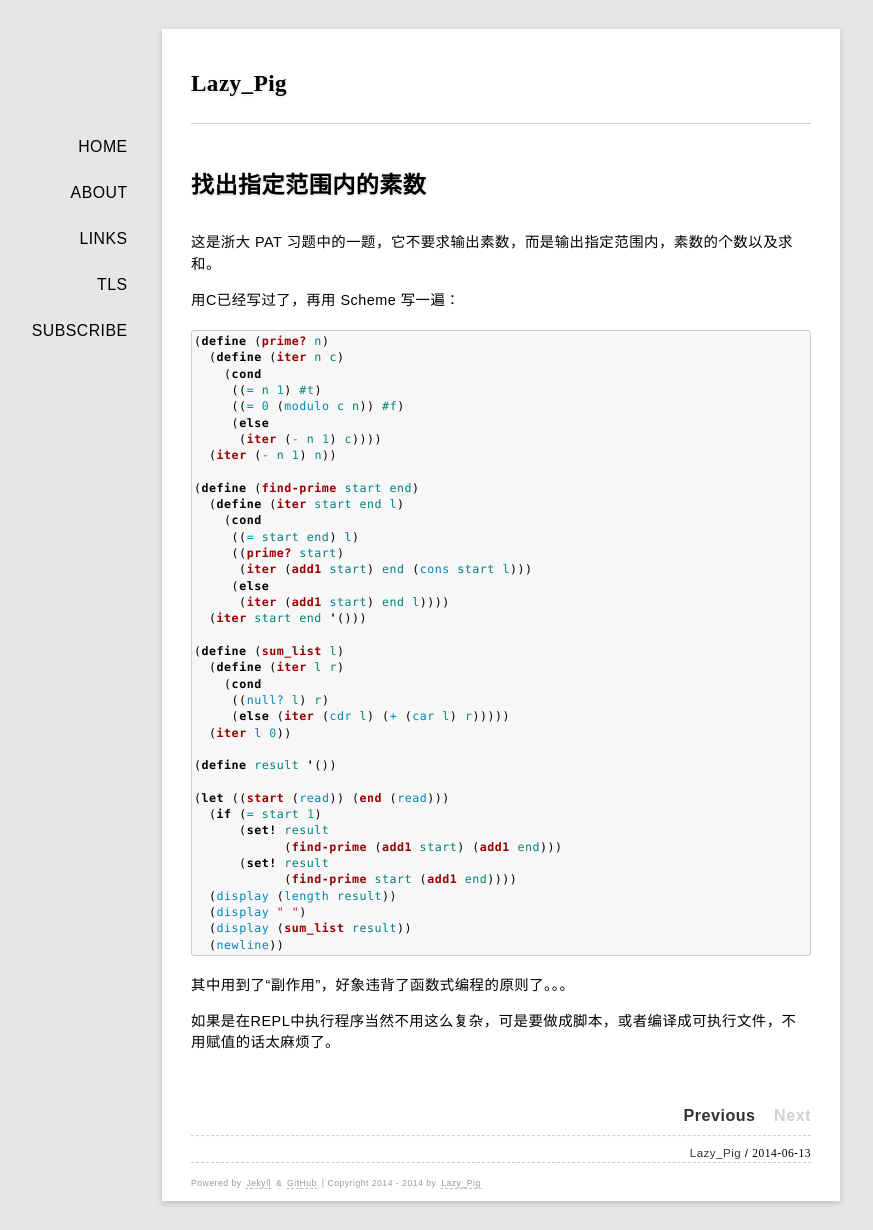
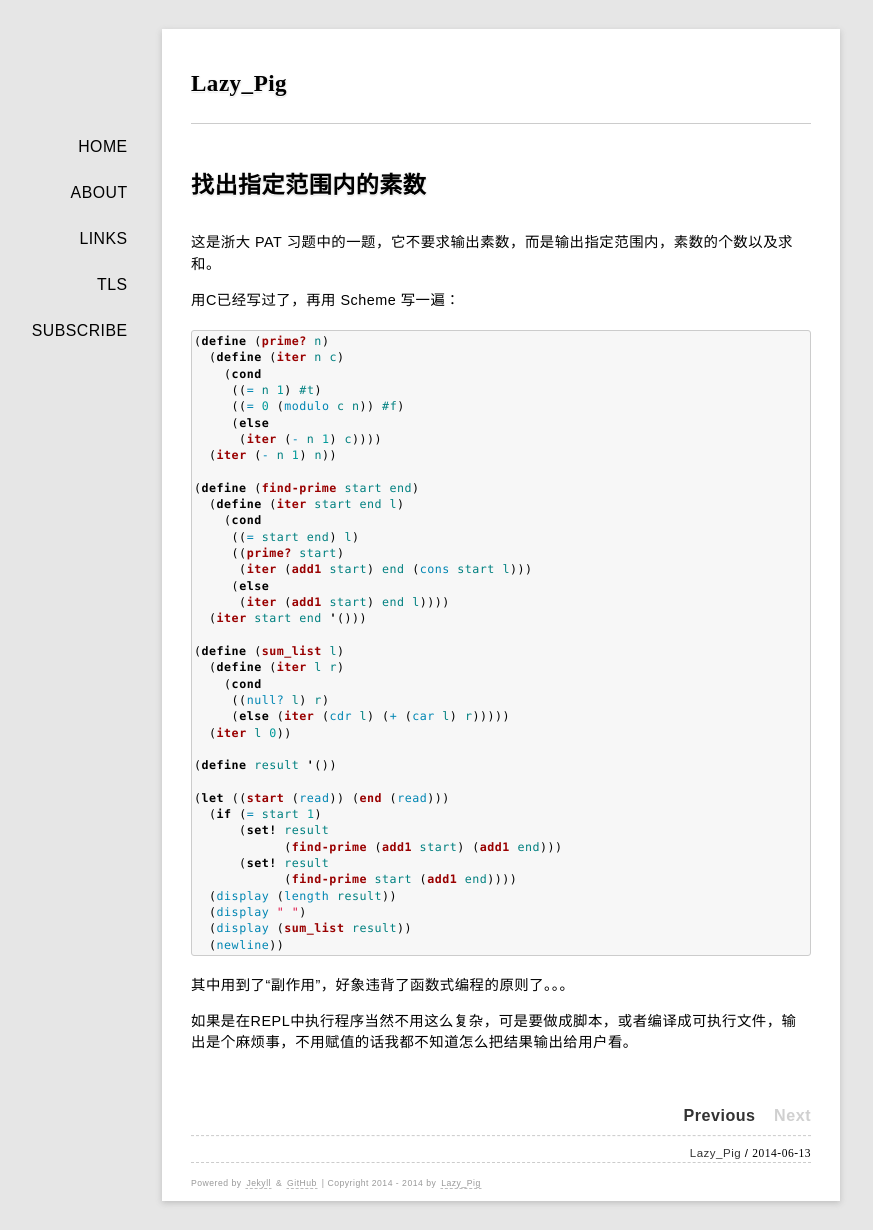
Before and after one commit to rhuichao/uternet.github.io, a Jekyll site: the page built from _posts/2014-06-13-prime-number.md, in a window 1280 px wide. Shown: the whole page, without its empty margins (139-1012 px from the left). Built offline with Jekyll 4.4.1, drawn with Linux system fonts in a browser that asks for light colours; some web fonts are replaced; Markdown is read by kramdown in place of the engine named in the settings.

Commit message:
new document posted

```diff
--- a/_posts/2014-06-13-prime-number.md
+++ b/_posts/2014-06-13-prime-number.md
@@ -51,4 +51,4 @@ date: 2014-06-13
 
 其中用到了“副作用”，好象违背了函数式编程的原则了。。。
 
-如果是在REPL中执行程序当然不用这么复杂，可是要做成脚本，或者编译成可执行文件，不用赋值的话太麻烦了。
+如果是在REPL中执行程序当然不用这么复杂，可是要做成脚本，或者编译成可执行文件，输出是个麻烦事，不用赋值的话我都不知道怎么把结果输出给用户看。
```
